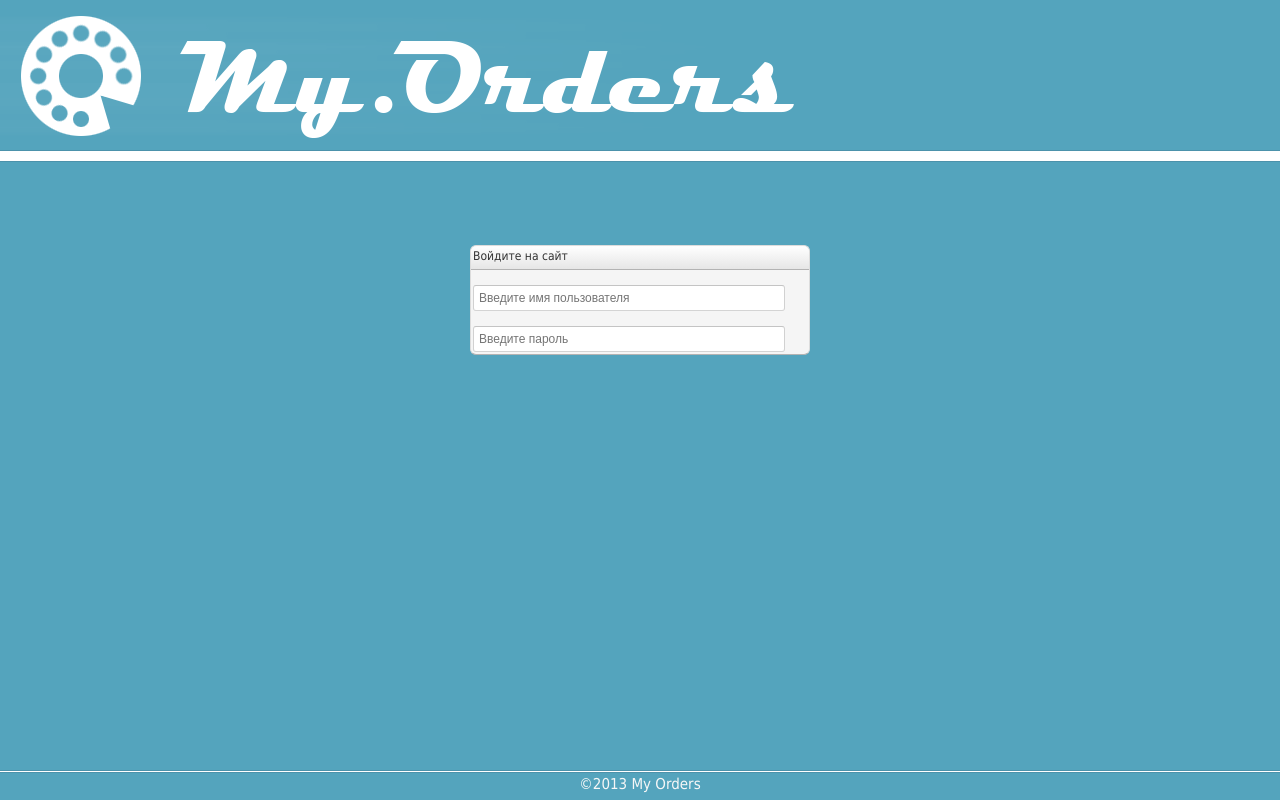
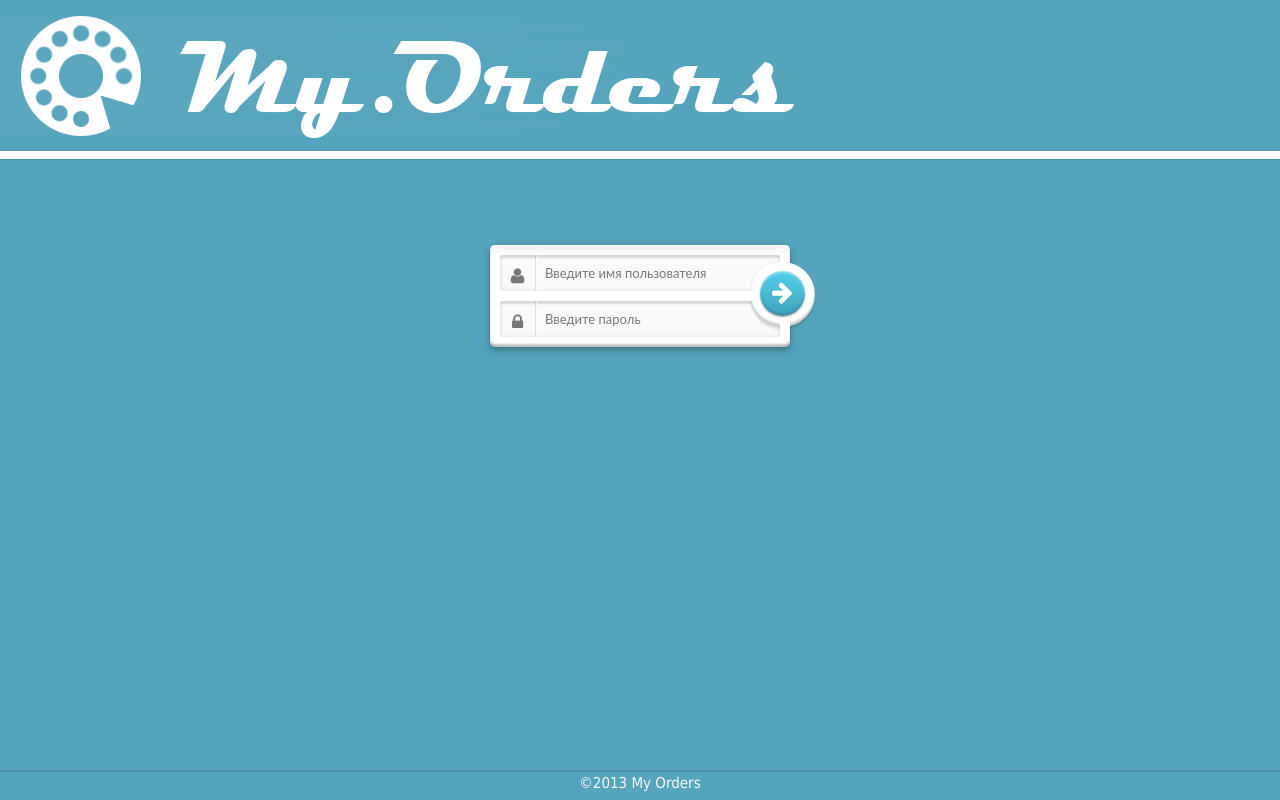
Before and after one commit to Rrarity/OrdersOrganization, a Django app: template MyOrders/templates/login/login.html in a window 1280 px wide. Run offline with Django 3.2, Linux system fonts and the light colour scheme; the template is opened without the code that fills it, so the values that code supplies are empty; parts of the project's set-up code (start-up, migrations or seed data) failed here and were passed over; some libraries are stand-ins or nearby versions.

Commit message:
login form

```diff
--- a/MyOrders/static/css/login/login.css
+++ b/MyOrders/static/css/login/login.css
@@ -1,26 +1,200 @@
+@import url('../font-awesome/css/font-awesome.css');
+
 #container {
     margin: 80px auto;
-    width: 340px;
-    font-size: 10px;
+}
+*,
+*:after,
+*:before {
+    -webkit-box-sizing: border-box;
+    -moz-box-sizing: border-box;
+    -ms-box-sizing: border-box;
+    -o-box-sizing: border-box;
+    box-sizing: border-box;
+    padding: 0;
+    margin: 0;
 }
 
-p {
-    margin: 15px 0 0;
+.clearfix:after {
+    content: "";
+    display: table;
+    clear: both;
 }
 
-p:first-child {
-    margin-top: 0;
+.form-1 {
+    /* Size & position */
+    width: 300px;
+    margin: 60px auto 30px;
+    padding: 10px;
+    position: relative; /* For the submit button positioning */
+
+    /* Styles */
+    box-shadow:
+        0 0 1px rgba(0, 0, 0, 0.3),
+        0 3px 7px rgba(0, 0, 0, 0.3),
+        inset 0 1px rgba(255,255,255,1),
+        inset 0 -3px 2px rgba(0,0,0,0.25);
+    border-radius: 5px;
+    background: white; /* Fallback */
+    background: -moz-linear-gradient(#eeefef, #ffffff 10%);
+    background: -ms-linear-gradient(#eeefef, #ffffff 10%);
+    background: -o-linear-gradient(#eeefef, #ffffff 10%);
+    background: -webkit-gradient(linear, 0 0, 0 100%, from(#eeefef), color-stop(0.1, #ffffff));
+    background: -webkit-linear-gradient(#eeefef, #ffffff 10%);
+    background: linear-gradient(#eeefef, #ffffff 10%);
 }
 
-input[type=text],input[type=password] {
-    color: #404040;
-    width: 300px;
-    font-size: 12px;
-    height: 14px;
-    color: #404040;
-    padding: 5px;
-    background: white;
-    border: 1px solid;
-    border-color: #c4c4c4 #d1d1d1 #d4d4d4;
+.form-1 .field {
+    position: relative; /* For the icon positioning */
+}
+
+.form-1 .field i {
+    /* Size and position */
+    left: 0px;
+    top: 0px;
+    position: absolute;
+    height: 36px;
+    width: 36px;
+
+    /* Line */
+    border-right: 1px solid rgba(0, 0, 0, 0.1);
+    box-shadow: 1px 0 0 rgba(255, 255, 255, 0.7);
+
+    /* Styles */
+    color: #777777;
+    text-align: center;
+    line-height: 42px;
+    -webkit-transition: all 0.3s ease-out;
+    -moz-transition: all 0.3s ease-out;
+    -ms-transition: all 0.3s ease-out;
+    -o-transition: all 0.3s ease-out;
+    transition: all 0.3s ease-out;
+    pointer-events: none;
+}
+
+.form-1 input[type=text],
+.form-1 input[type=password] {
+    font-family: 'Lato', Calibri, Arial, sans-serif;
+    font-size: 13px;
+    font-weight: 400;
+    text-shadow: 0 1px 0 rgba(255,255,255,0.8);
+    /* Size and position */
+    width: 100%;
+    padding: 10px 18px 10px 45px;
+
+    /* Styles */
+    border: none; /* Remove the default border */
+    box-shadow:
+        inset 0 0 5px rgba(0,0,0,0.1),
+        inset 0 3px 2px rgba(0,0,0,0.1);
     border-radius: 3px;
+    background: #f9f9f9;
+    color: #777;
+    -webkit-transition: color 0.3s ease-out;
+    -moz-transition: color 0.3s ease-out;
+    -ms-transition: color 0.3s ease-out;
+    -o-transition: color 0.3s ease-out;
+    transition: color 0.3s ease-out;
 }
+
+.form-1 input[type=text] {
+    margin-bottom: 10px;
+}
+
+.form-1 input[type=text]:hover ~ i,
+.form-1 input[type=password]:hover ~ i {
+    color: #52cfeb;
+}
+
+.form-1 input[type=text]:focus ~ i,
+.form-1 input[type=password]:focus ~ i {
+    color: #42A2BC;
+}
+
+.form-1 input[type=text]:focus,
+.form-1 input[type=password]:focus,
+.form-1 button[type=submit]:focus {
+    outline: none;
+}
+
+.form-1 .submit {
+    /* Size and position */
+    width: 65px;
+    height: 65px;
+    position: absolute;
+    top: 17px;
+    right: -25px;
+    padding: 10px;
+    z-index: 2;
+
+    /* Styles */
+    background: #ffffff;
+    border-radius: 50%;
+    box-shadow:
+        0 0 2px rgba(0,0,0,0.1),
+        0 3px 2px rgba(0,0,0,0.1),
+        inset 0 -3px 2px rgba(0,0,0,0.2);
+}
+
+.form-1 .submit:after {
+    /* Size and position */
+    content: "";
+    width: 10px;
+    height: 10px;
+    position: absolute;
+    top: -2px;
+    left: 30px;
+
+    /* Styles */
+    background: #ffffff;
+
+    /* Other masks trick */
+    box-shadow: 0 62px white, -32px 31px white;
+}
+
+.form-1 button {
+    /* Size and position */
+    width: 100%;
+    height: 100%;
+    margin-top: -1px;
+
+    /* Icon styles */
+    font-size: 1.4em;
+    line-height: 1.75;
+    color: white;
+
+    /* Styles */
+    border: none; /* Remove the default border */
+    border-radius: inherit;
+    background: #52cfeb; /* Fallback */
+    background: -moz-linear-gradient(#52cfeb, #42A2BC);
+    background: -ms-linear-gradient(#52cfeb, #42A2BC);
+    background: -o-linear-gradient(#52cfeb, #42A2BC);
+    background: -webkit-gradient(linear, 0 0, 0 100%, from(#52cfeb), to(#42A2BC));
+    background: -webkit-linear-gradient(#52cfeb, #42A2BC);
+    background: linear-gradient(#52cfeb, #42A2BC);
+    box-shadow:
+        inset 0 1px 0 rgba(255,255,255,0.3),
+        0 1px 2px rgba(0,0,0,0.35),
+        inset 0 3px 2px rgba(255,255,255,0.2),
+        inset 0 -3px 2px rgba(0,0,0,0.1);
+
+    cursor: pointer;
+}
+
+.form-1 button:hover,
+.form-1 button[type=submit]:focus {
+    background: #52cfeb;
+    -webkit-transition: all 0.3s ease-out;
+    -moz-transition: all 0.3s ease-out;
+    -ms-transition: all 0.3s ease-out;
+    -o-transition: all 0.3s ease-out;
+    transition: all 0.3s ease-out;
+}
+
+.form-1 button:active {
+    background: #42A2BC;
+    box-shadow:
+        inset 0 0 5px rgba(0,0,0,0.3),
+        inset 0 3px 4px rgba(0,0,0,0.3);
+}
--- a/MyOrders/templates/login/login.html
+++ b/MyOrders/templates/login/login.html
@@ -2,14 +2,25 @@
 {% load static from staticfiles %}
 {% block title %}My Orders - Старница входа{% endblock %}
 {% block style %}
-    <link rel="stylesheet" href="{% static "css/login/login.css" %}">
+    <link rel="stylesheet" href="{% static "css/login/login.css" %}" xmlns="http://www.w3.org/1999/html">
 {% endblock %}
 {% block script %}
     <script src="{% static "js/login/login.js" %}"></script>
 {% endblock %}
 {% block content %}
-    <div id="container" class="k-block"><div class="k-header">Войдите на сайт</div>
-        <p><input type="text" name="login" placeholder="Введите имя пользователя"></p>
-        <p><input type="password" name="password" placeholder="Введите пароль"></p>
+    <div id="container">
+        <form class="form-1">
+            <p class="field">
+                <input type="text" name="login" placeholder="Введите имя пользователя">
+                <i class="fa fa-user fa-lg"></i>
+            </p>
+                <p class="field">
+                    <input type="password" name="password" placeholder="Введите пароль">
+                    <i class="fa fa-lock fa-lg"></i>
+            </p>
+            <p class="submit">
+                <button type="submit" name="submit"><i class="fa fa-arrow-right fa-lg"></i></button>
+            </p>
+        </form>
     </div>
 {% endblock %}
```
